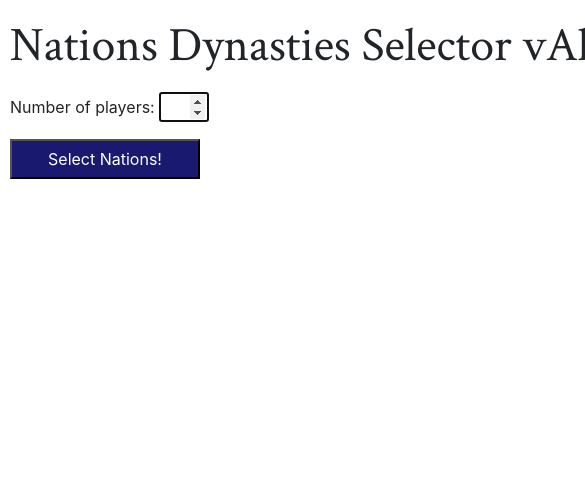
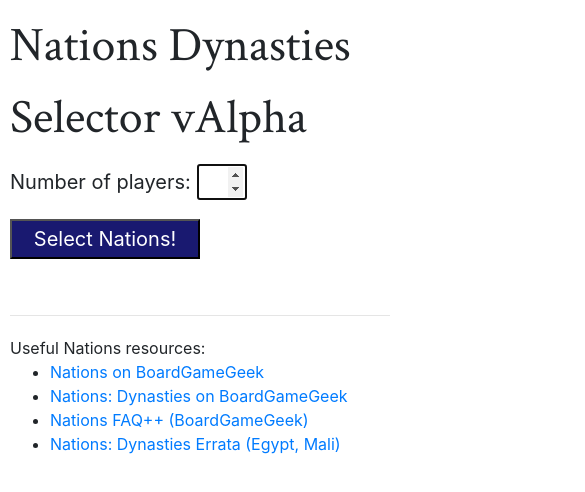
Before and after one commit to jwcarlso/nations-toolchest, a plain HTML site: page index.html in a window 390 px wide. Shown: the top 492 px of the page, 585 px wide, since content can reach past the window. Drawn offline with nearby package versions, Linux system fonts and the light colour scheme.

Commit message:
UI polish: 1. Add links to useful resources 2. Change CSS and viewport properties to scale nicely on web and mobile

```diff
--- a/css/index.css
+++ b/css/index.css
@@ -1,9 +1,10 @@
 html {
   margin-left: 10px;
+  font-size: 20px;
 }
 
 body {
-  width: 960px;
+  width: 100%;
 }
 
 .sitetitle {
@@ -28,6 +29,7 @@ body {
 .selectNationsResult {
   font-weight: bold;
   margin-top: 12px;
+  height: 24px;
 }
 
 .errorMessage {
@@ -35,3 +37,7 @@ body {
   font-weight: bold;
   margin-top: 12px;
 }
+
+.usefulLinks {
+  font-size: 16px;
+}
--- a/index.html
+++ b/index.html
@@ -5,9 +5,11 @@
 <link rel="stylesheet" href="https://maxcdn.bootstrapcdn.com/bootstrap/4.0.0/css/bootstrap.min.css" integrity="sha384-Gn5384xqQ1aoWXA+058RXPxPg6fy4IWvTNh0E263XmFcJlSAwiGgFAW/dAiS6JXm" crossorigin="anonymous">
 <link rel="stylesheet" href="css/index.css" />
 <link rel="stylesheet" href="https://fonts.googleapis.com/css?family=Crimson+Text">
-<!--For Facebook-->
+<!-- For Facebook -->
 <meta name="title" content="Nations Toolchest" />
 <meta name="description" content="Web frontend containing assistive tools for the Nations board game." />
+<!-- Dynamic sizing for mobile devices -->
+<meta name="viewport" content="width=device-width, initial-scale=1.0">
 <!-- Global site tag (gtag.js) - Google Analytics -->
 <script async src="https://www.googletagmanager.com/gtag/js?id=UA-115043311-1"></script>
 <script>
@@ -26,6 +28,16 @@
 <input type="submit" value="Select Nations!" class="selectNationsButton">
 <div class="selectNationsResult"></div>
 <div class="errorMessage"></div>
+<hr />
+<div class="usefulLinks">
+  Useful Nations resources:
+  <ul>
+    <li /> <a href="https://boardgamegeek.com/boardgame/126042/nations">Nations on BoardGameGeek</a>
+    <li /> <a href="https://boardgamegeek.com/boardgameexpansion/180539/nations-dynasties">Nations: Dynasties on BoardGameGeek</a>
+    <li /> <a href="https://boardgamegeek.com/filepage/96855/faq-official">Nations FAQ++ (BoardGameGeek)</a>
+    <li /> <a href="https://boardgamegeek.com/thread/1452240/errata">Nations: Dynasties Errata (Egypt, Mali)</a>
+  </ul>
+</div>
 <script src="script/nations_toolchest.js"></script>
 </body>
 </html>
```
